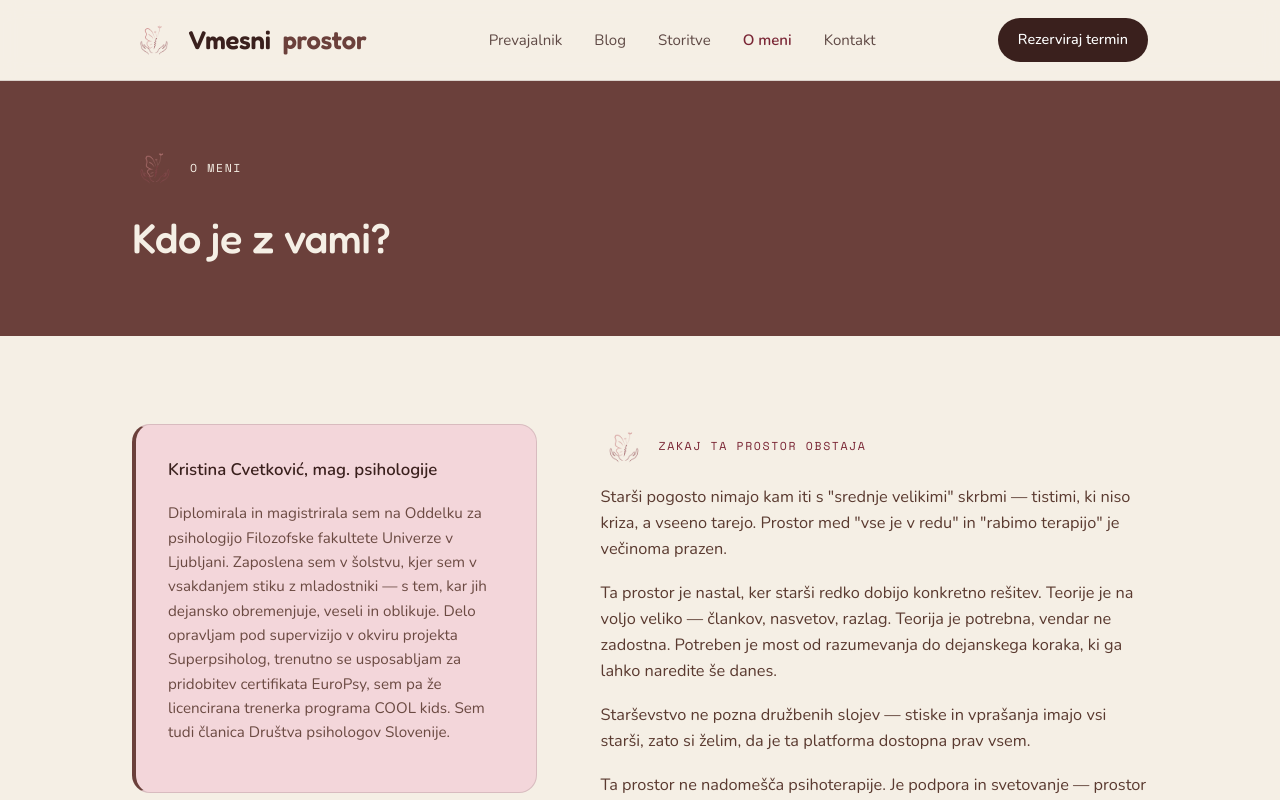
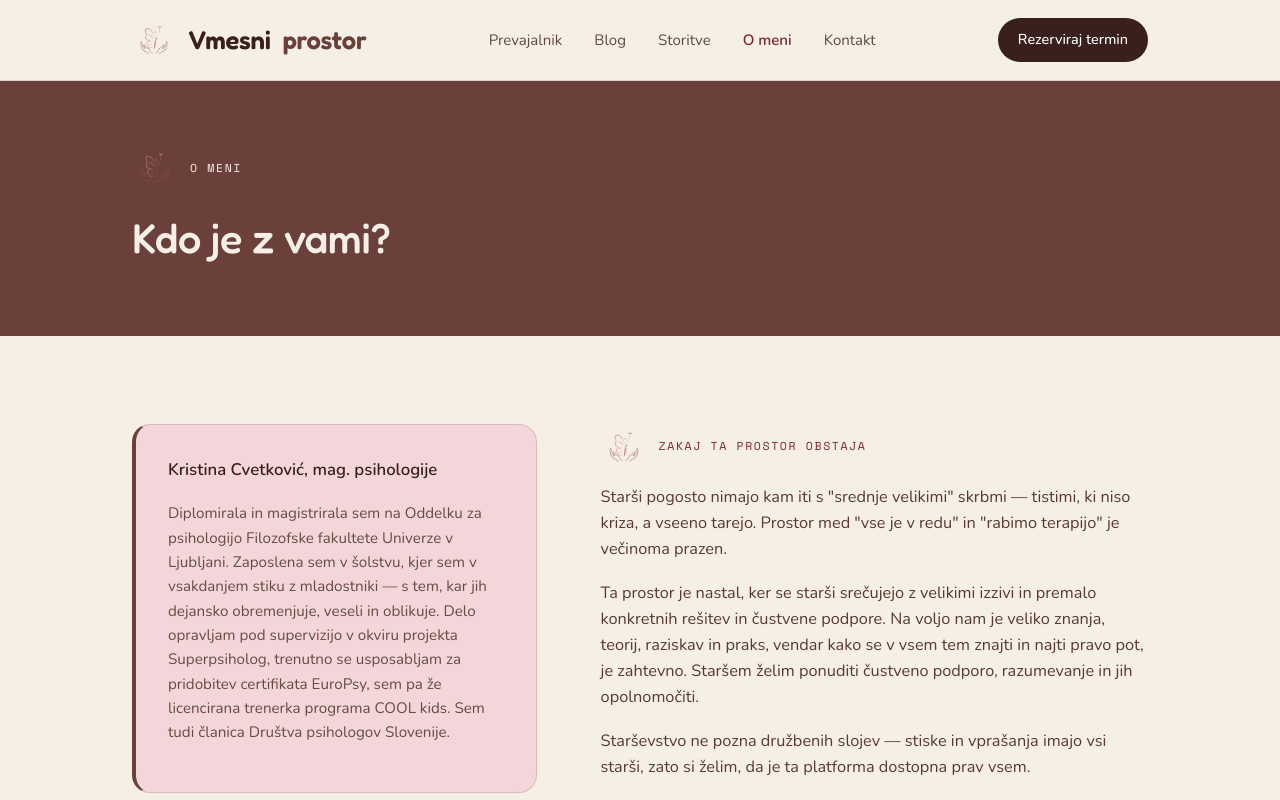
Before and after one commit to EmirMujagic/Vmesni-prostor, a Next.js app: page /o-meni in a window 1280 px wide. Shown: the top 800 px of the page. Built offline with nearby package versions, Linux system fonts and the light colour scheme.

Commit message:
Rewrite 'why this space exists' paragraph on O meni page

```diff
--- a/app/o-meni/page.js
+++ b/app/o-meni/page.js
@@ -34,9 +34,10 @@ export default function OMeniPage() {
                 je večinoma prazen.
               </p>
               <p>
-                Ta prostor je nastal, ker starši redko dobijo konkretno rešitev. Teorije je na voljo veliko
-                — člankov, nasvetov, razlag. Teorija je potrebna, vendar ne zadostna. Potreben je most od
-                razumevanja do dejanskega koraka, ki ga lahko naredite še danes.
+                Ta prostor je nastal, ker se starši srečujejo z velikimi izzivi in premalo konkretnih
+                rešitev in čustvene podpore. Na voljo nam je veliko znanja, teorij, raziskav in praks,
+                vendar kako se v vsem tem znajti in najti pravo pot, je zahtevno. Staršem želim ponuditi
+                čustveno podporo, razumevanje in jih opolnomočiti.
               </p>
               <p>
                 Starševstvo ne pozna družbenih slojev — stiske in vprašanja imajo vsi starši, zato si želim,
```
